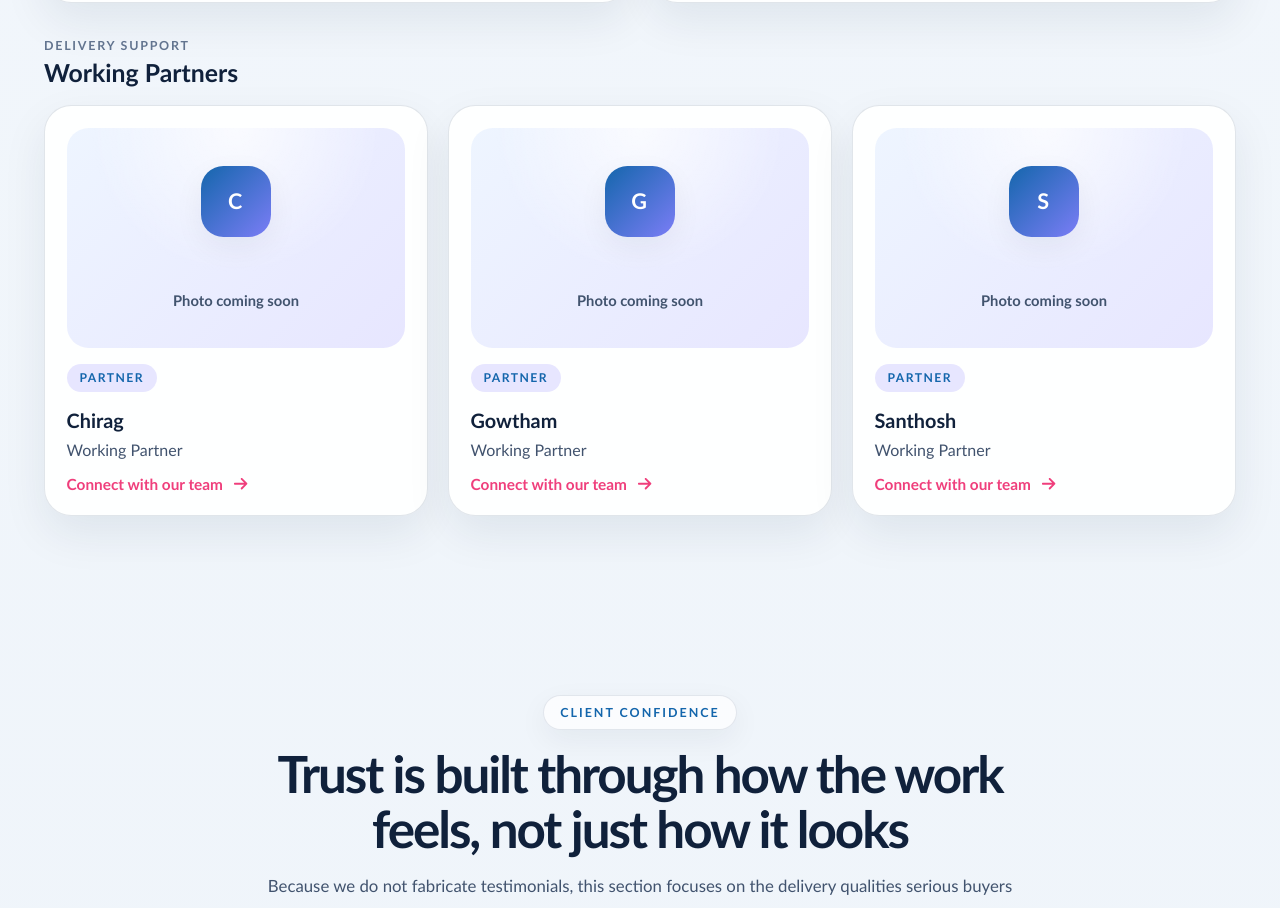
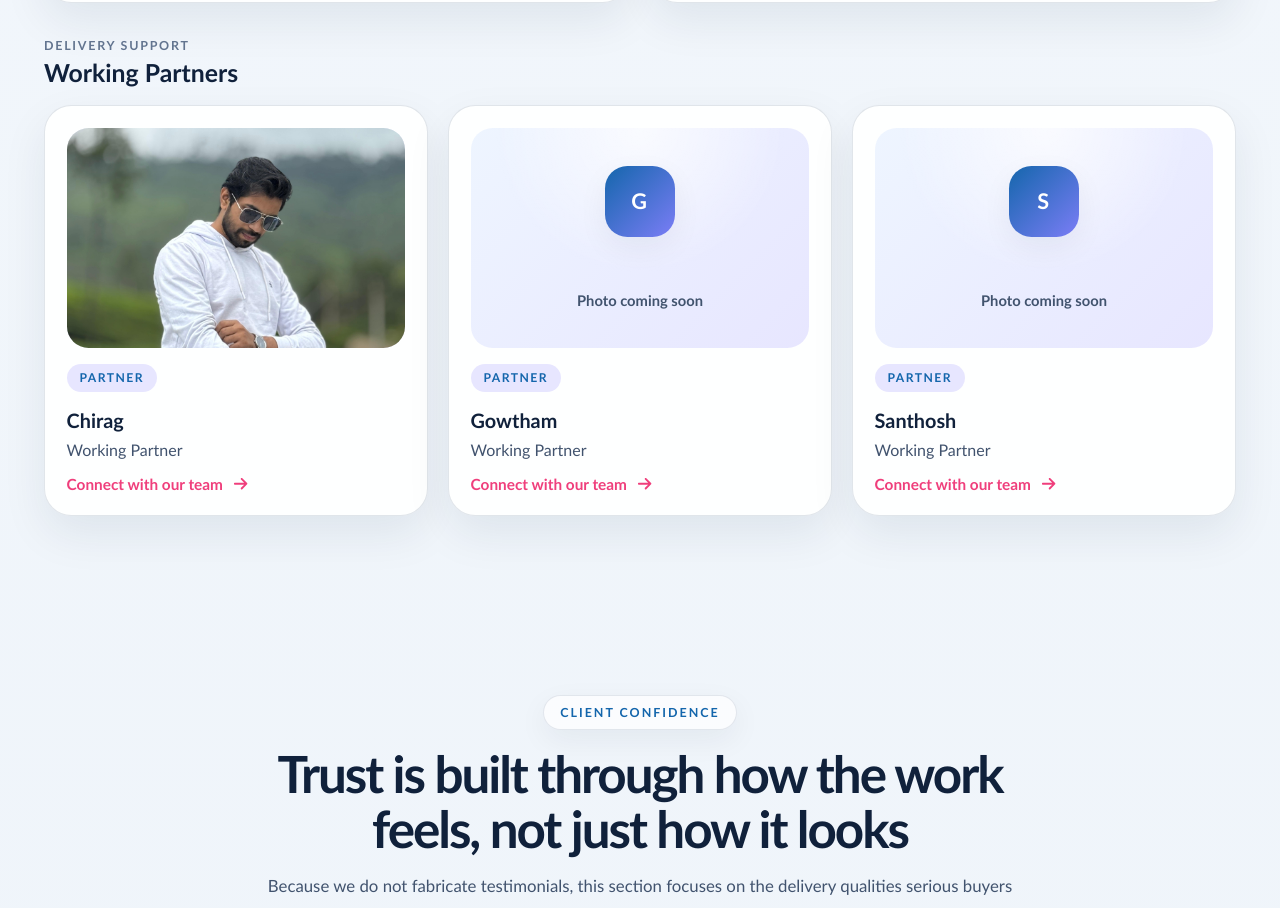
Before and after one commit to varundachuu/onequicksolutions-website, a React (Vite) app: page /about in a window 1280 px wide. Shown: the part 4320-5228 px from the top of the page. Built offline with nearby package versions, Linux system fonts and the light colour scheme; no server answers.

Commit message:
Add Chirag profile photo

```diff
--- a/src/components/js_components/Founders.js
+++ b/src/components/js_components/Founders.js
@@ -23,6 +23,7 @@ const team = {
   ],
   partners: [
     {
+      image: "/images/Profile-Images/chirag.jpg",
       name: "Chirag",
       title: "Working Partner",
       badge: "Partner",
```
Also changed, not shown: public/images/Profile-Images/chirag.jpg (added).
